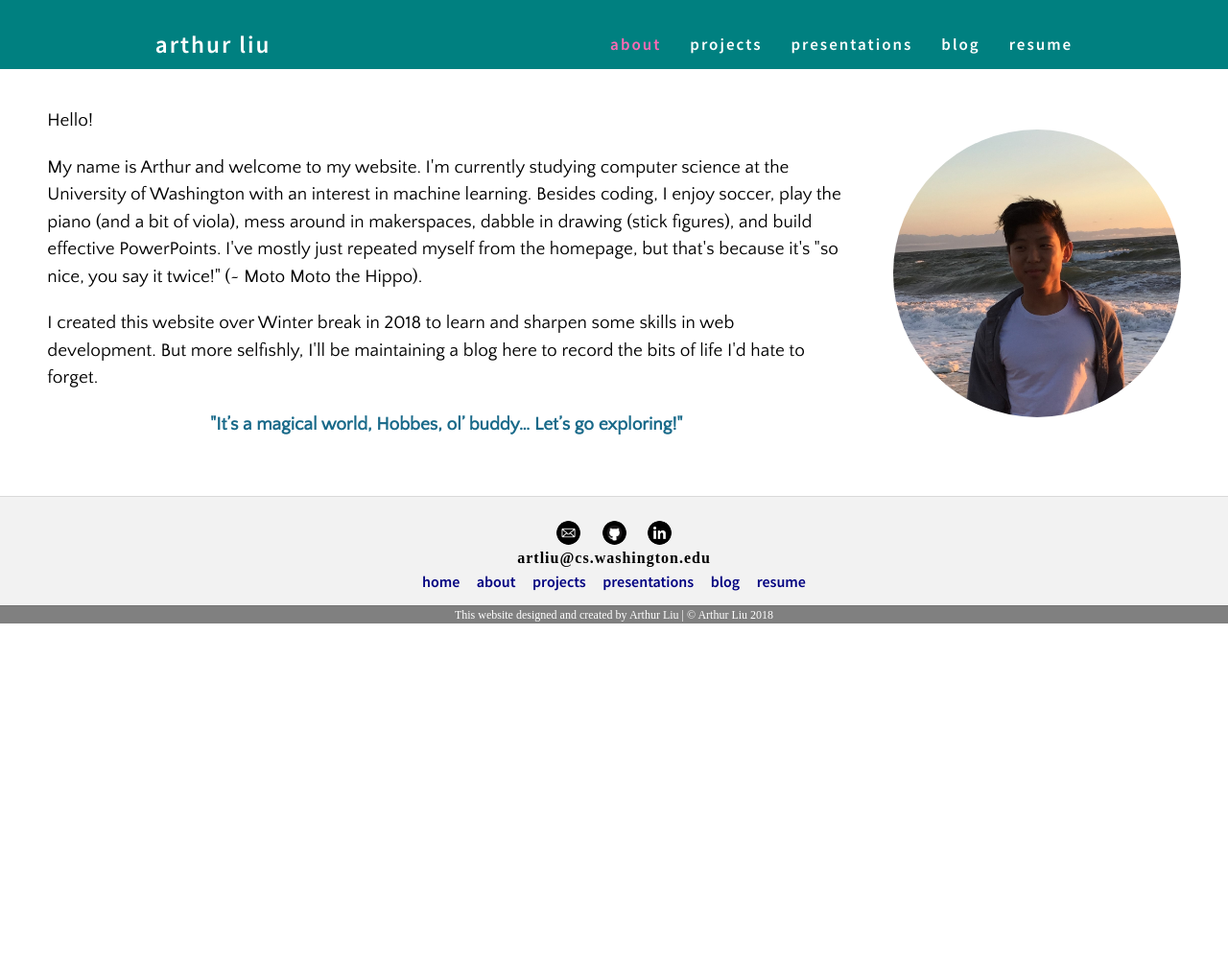
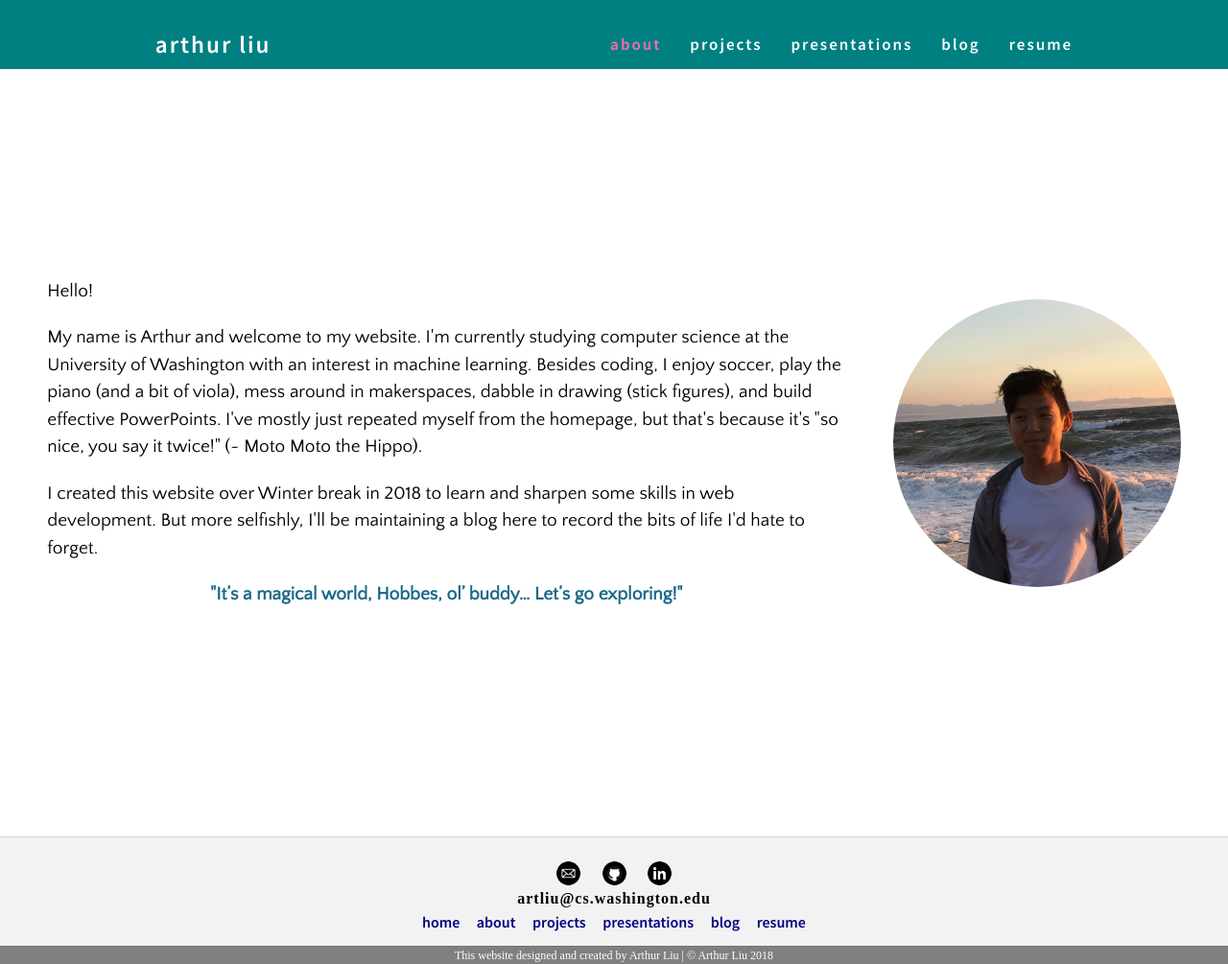
Before and after one commit to arthurjl/arthurjl.github.io, a Jekyll site: the page built from about.html, in a window 1280 px wide. Shown: the whole page at 96% size. Built offline with Jekyll 4.4.1, drawn with Linux system fonts in a browser that asks for light colours; some web fonts are replaced; before the commit the page ends 900 px from its top, so only the background shows below that.

Commit message:
Javascript Update and About Update
Removed javascript from pages that didn't use it. Also fixed about page height

```diff
--- a/_includes/head.html
+++ b/_includes/head.html
@@ -12,8 +12,9 @@
     <link href="{{site.baseurl}}/css/header.css" rel="stylesheet" type="text/css">
     <link href="{{site.baseurl}}/css/blogstyles.css" rel="stylesheet" type="text/css">
     <link href="{{site.baseurl}}/css/archiveStyles.css" rel="stylesheet" type="text/css">
+    {% if page.title == "About" %}
     <link href="{{site.baseurl}}/css/about.css" rel="stylesheet" type="text/css">
-
+    {% endif %}
     <!-- TODO: Determine if I want to use this or not -->
     <link href="{{site.baseurl}}/css/highlight.css" rel="stylesheet" type="text/css">
 
@@ -31,7 +32,9 @@
     <script src="{{site.baseurl}}/scripts/smoothScroll.js"></script>
     {% endif %}
     <script src="{{site.baseurl}}/scripts/headerOpenMenu.js"></script>
+    {% if page.activeLink == "home" %}
     <script src="{{site.baseurl}}/scripts/fadeInBlogThumbnails.js"></script>
+    {% endif %}
 
     <!-- Note to self: javascript are loaded synchronously where they are placed so they are not aware
     of existence of anything that follows!! These scripts can be placed in header since they are called by
--- a/css/about.css
+++ b/css/about.css
@@ -2,6 +2,7 @@
 ---
 .aboutContainer {
 	width: 100%;
+	min-height: 80vh;
 	display: flex;
 	justify-content: space-evenly;
 	align-items: center;
--- a/scripts/fadeInBlogThumbnails.js
+++ b/scripts/fadeInBlogThumbnails.js
@@ -5,18 +5,18 @@ $(window).scroll(function(){
 	// 	console.log("hi");
 
 	if (wScroll > $('.blogShowcaseContainer').offset().top - ($(window).height() / 1.7)) {
-		console.log("hi");
-
 		$('.blogShowcaseContainer .blogThumbnail .blogName').each(function(i) {
-			console.log(i);
 			setTimeout(function(){
 				$('.blogThumbnail .blogName').eq(i).removeClass("hidden");
 			}, 150 * (i + 1));
 		});
 	} else {
-		var elem = $('.blogName');
-		if(!elem.hasClass('hidden')){
-		  elem.addClass('hidden');
-		}
+		// var elem = $('.blogName');
+		// if(!elem.hasClass('hidden')){
+		//   elem.addClass('hidden');
+		// }
+		$('.blogShowcaseContainer .blogThumbnail .blogName').each(function(i) {
+				$('.blogThumbnail .blogName').eq(i).addClass("hidden");
+		});
 	}
 });
```
